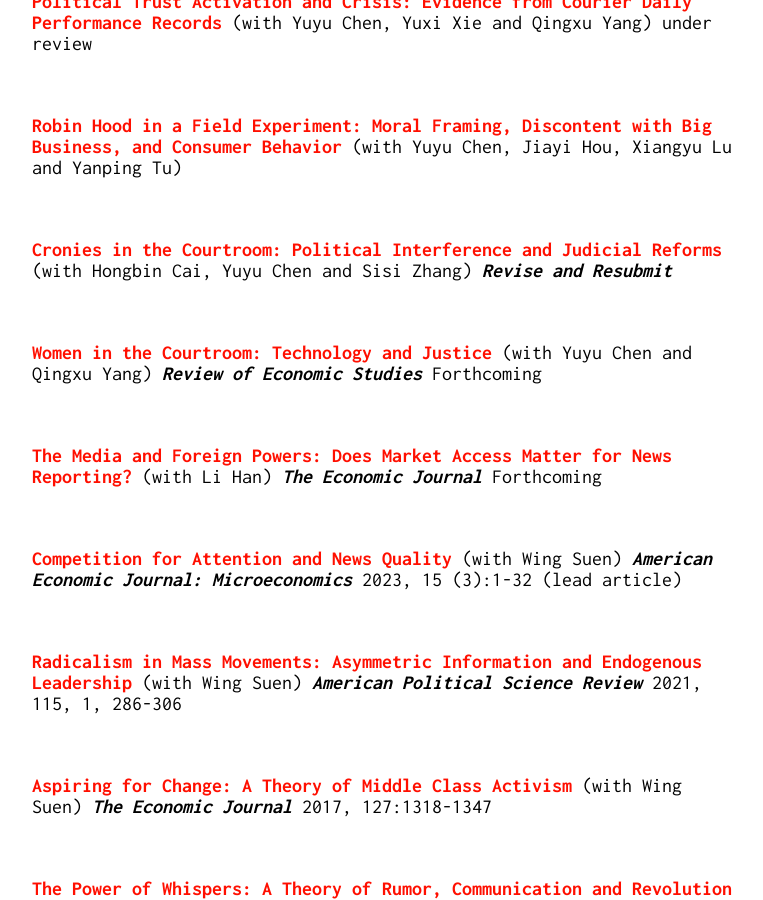
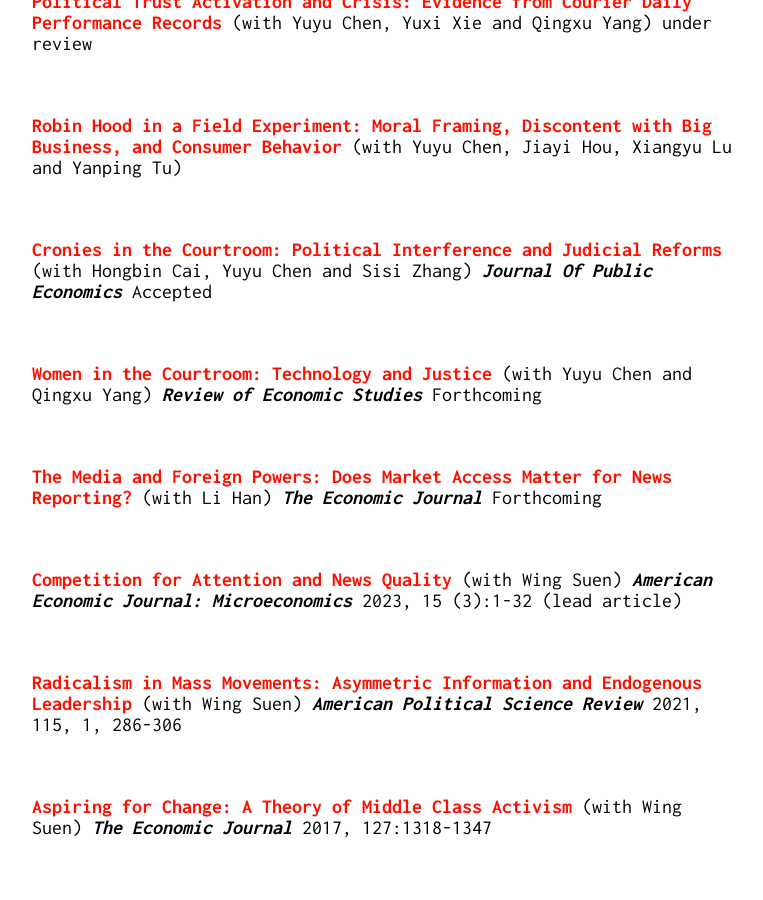
Before and after one commit to Shuyan0210611X/henrychen.github.io, a Jekyll site: the page built from research.md, in a window 1280 px wide and 900 px high, scrolled down 532 px. Shown: the whole window, without its empty margins (258-1021 px from the left). Built offline with Jekyll 4.4.1, drawn with Linux system fonts in a browser that asks for light colours; our own code applies the rules of GitHub Pages for plain Markdown files.

Commit message:
Update research.md

```diff
--- a/research.md
+++ b/research.md
@@ -35,7 +35,7 @@ Courier Daily Performance Records**](/files/JD-2025-Oct-18.pdf) (with Yuyu Chen,
 
 <br>
 
-[**Cronies in the Courtroom: Political Interference and Judicial Reforms**](/files/reform-2025-submission-Aug.pdf) (with Hongbin Cai, Yuyu Chen and Sisi Zhang) ***Revise and Resubmit***
+[**Cronies in the Courtroom: Political Interference and Judicial Reforms**](/files/reform-2025-submission-Aug.pdf) (with Hongbin Cai, Yuyu Chen and Sisi Zhang) ***Journal Of Public Economics*** Accepted
 
 <br>
 
```
